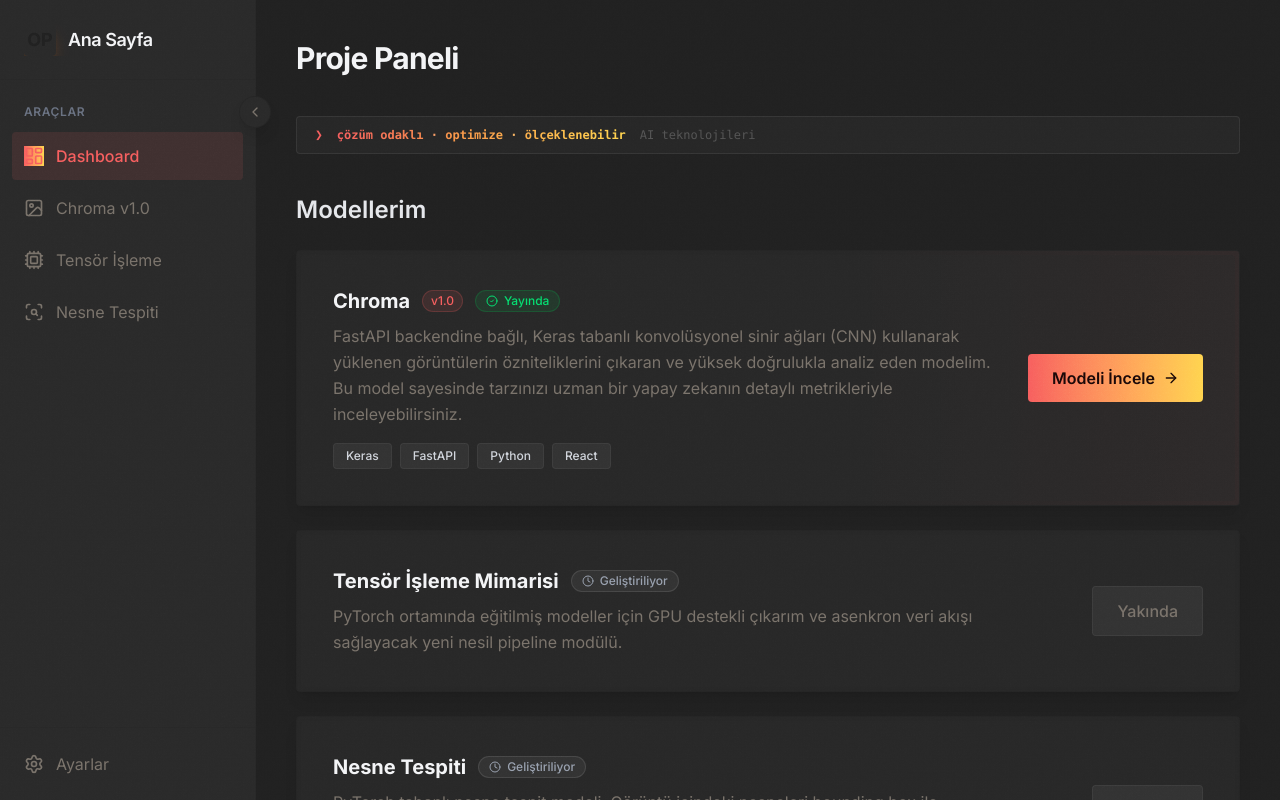
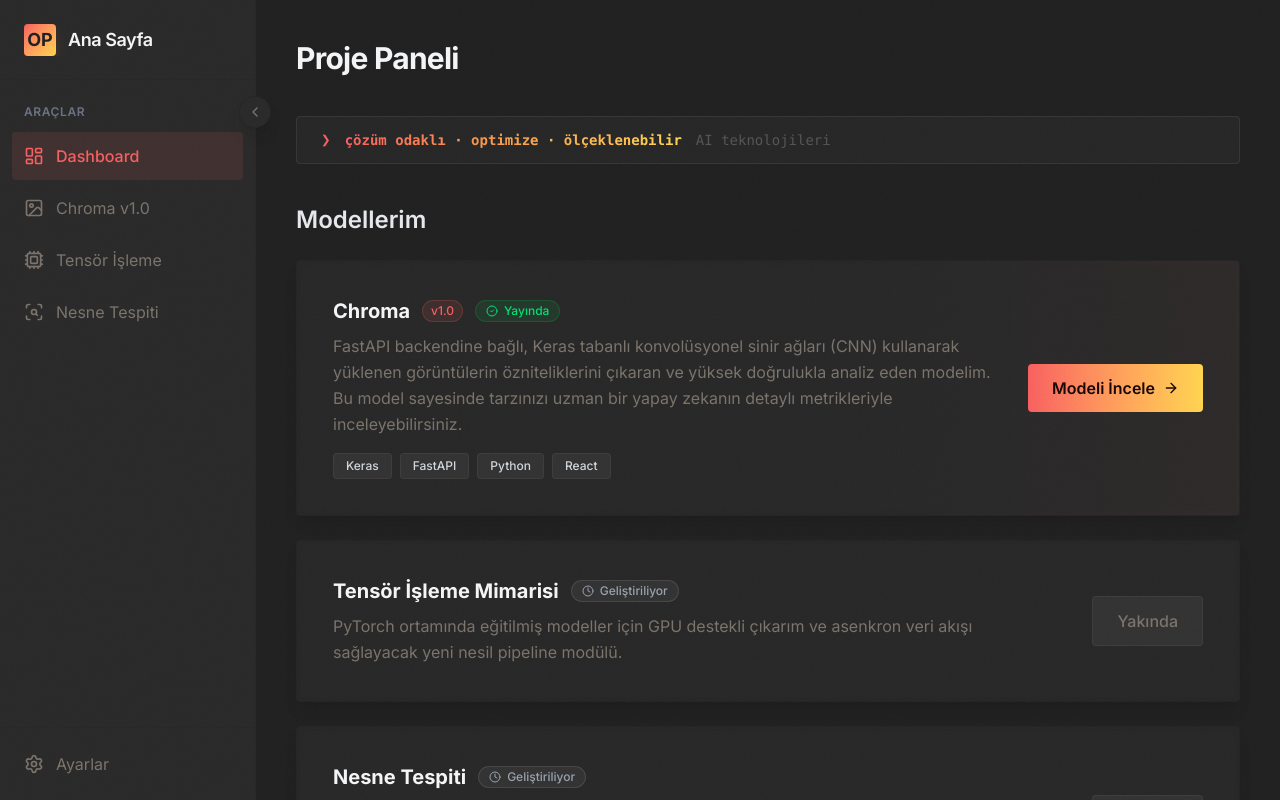
Before and after one commit to omerfarukpirhasanoglu/pirhasanoglu.com, a Next.js app: page /dashboard in a window 1280 px wide. Built offline with nearby package versions, Linux system fonts and the light colour scheme.

Commit message:
navbar fix

```diff
--- a/src/app/dashboard/page.tsx
+++ b/src/app/dashboard/page.tsx
@@ -16,10 +16,10 @@ export default function DashboardPage() {
         </div>
 
         {/* Vision Bar */}
-        <div className="inline-flex items-center gap-0 px-4.5 h-9.5 bg-white/3 border border-white/[0.07] rounded-sm whitespace-nowrap overflow-hidden">
-          <span className="text-accent font-mono text-[13px] mr-3.5">❯</span>
+        <div className="inline-flex items-center gap-0 px-6 h-12 bg-white/3 border border-white/[0.07] rounded-sm whitespace-nowrap overflow-hidden">
+          <span className="text-accent font-mono text-[16px] mr-3.5">❯</span>
           <span
-            className="text-[12px] font-semibold font-mono"
+            className="text-[14px] font-semibold font-mono"
             style={{
               background: "linear-gradient(90deg, #f75f5f 0%, #f9964a 40%, #ffd44f 100%)",
               WebkitBackgroundClip: "text",
@@ -33,7 +33,7 @@ export default function DashboardPage() {
             <span style={{ WebkitTextFillColor: "rgba(255,255,255,0.15)", background: "none" }}> · </span>
             ölçeklenebilir
           </span>
-          <span className="text-[12px] text-[#555] font-mono ml-3.5">AI teknolojileri</span>
+          <span className="text-[14px] text-[#555] font-mono ml-3.5">AI teknolojileri</span>
         </div>
       </div>
 
--- a/src/components/layout/Sidebar.tsx
+++ b/src/components/layout/Sidebar.tsx
@@ -40,12 +40,13 @@ function NavItem({ item, isCollapsed, pathname }: NavItemProps) {
         }`}
       title={isCollapsed ? item.name : ""}
     >
-      <Icon className={`w-5 h-5 shrink-0 ${isActive ? "bg-linear-to-r from-accent to-[#ffd44f]" : "group-hover:text-stone-00"}`} />
+      <Icon className={`w-5 h-5 shrink-0 ${isActive ? "text-accent" : "group-hover:text-stone-600"}`} />
 
       <span className={`overflow-hidden whitespace-nowrap transition-all duration-300 soft-ease
         ${isCollapsed ? "w-0 opacity-0" : "w-auto opacity-100"}`}>
         {item.name}
       </span>
+
     </Link>
   );
 }
@@ -73,7 +74,7 @@ export default function Sidebar() {
       {/* Header */}
       <div className="h-20 flex items-center px-6 border-b border-black/5 shrink-0">
         <Link href="/" className="flex items-center gap-3 overflow-hidden whitespace-nowrap group w-full">
-          <div className="w-8 h-8 rounded-sm text-accent flex items-center justify-center shrink-0 shadow-lg shadow-orange-500/20 group-hover:shadow-orange-500/40 transition-shadow duration-300">
+          <div className="w-8 h-8 rounded-sm bg-linear-to-br from-accent to-[#ffd44f] flex items-center justify-center shrink-0 shadow-lg shadow-orange-500/20 group-hover:shadow-orange-500/40 transition-shadow duration-300">
             <span className="text-background font-bold text-lg">OP</span>
           </div>
           <span className={`font-semibold text-lg tracking-tight transition-all duration-300 group-hover:text-accent
```
